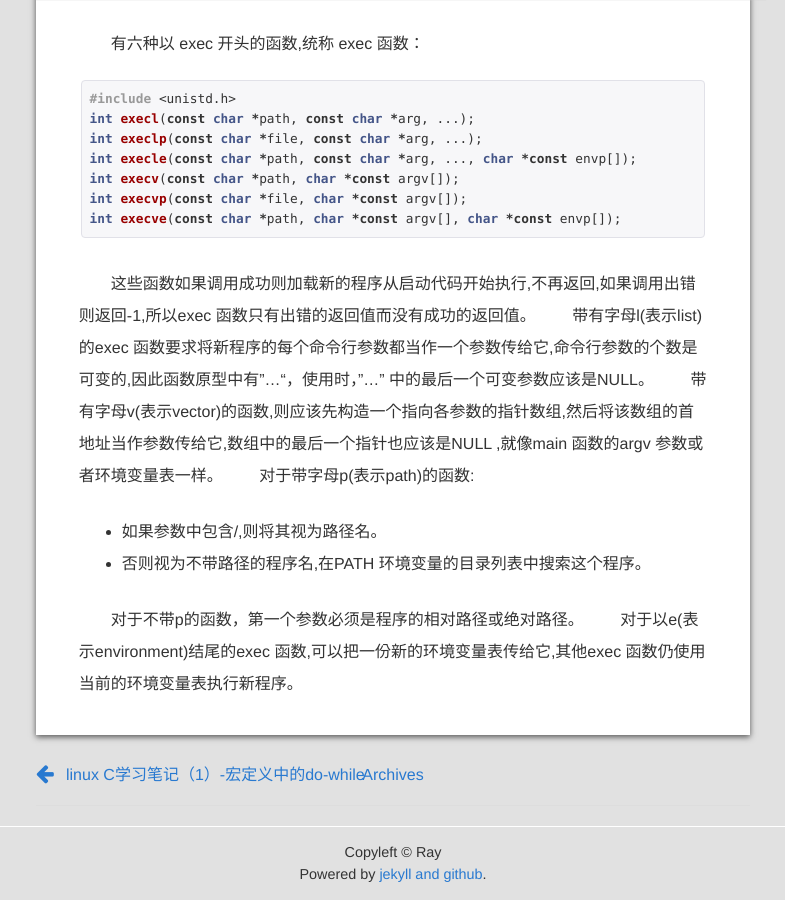
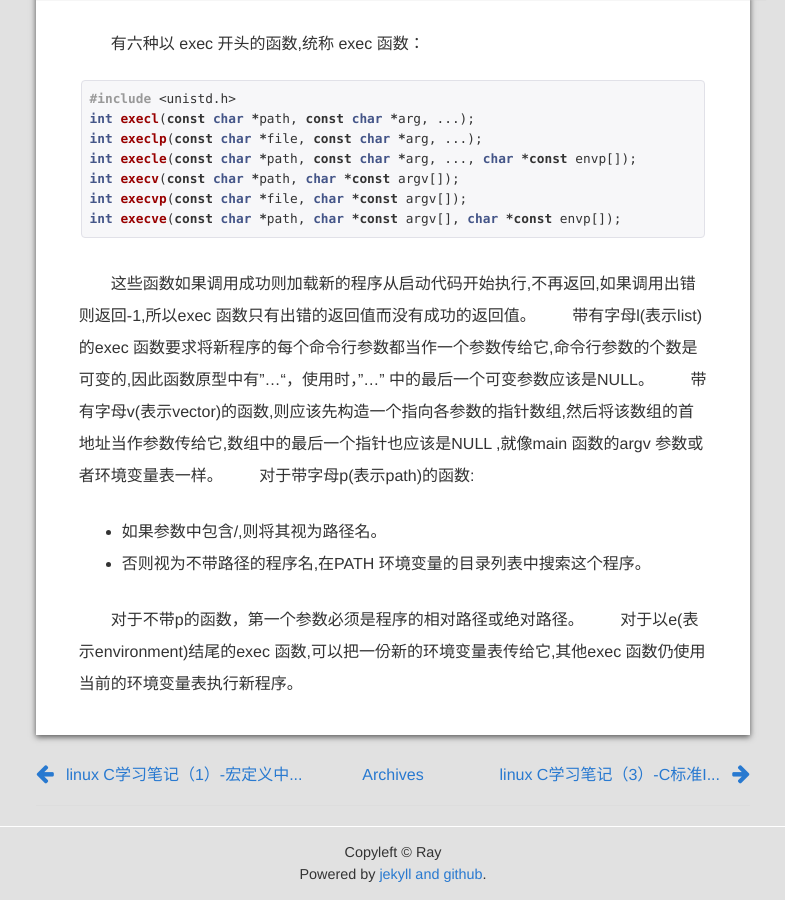
Before and after one commit to ray7551/empty, a Jekyll site: the page built from _posts/2013-10-16-process-control.md, in a window 1280 px wide and 900 px high, scrolled down 3172 px. Shown: the whole window, without its empty margins (247-1032 px from the left). Built offline with Jekyll 4.4.1, drawn with Linux system fonts in a browser that asks for light colours; nearby versions of some CDN libraries.

Commit message:
truncate titles

```diff
--- a/_layouts/default.html
+++ b/_layouts/default.html
@@ -5,7 +5,7 @@
     <meta http-equiv="X-UA-Compatible" content="IE-edge,chrome=1">
     <meta name="author" content="Ray">
 	<meta name="description" content="Ray's Blog">
-	<meta name="keywords" content="{{page.keywords | append: ','}}{{page.tags | join: ',' | append: ','}}emptysea">
+	<meta name="keywords" content="{{page.keywords | append: ','}}{{page.tags }},emptysea">
     <meta name="viewport" content="width=device-width, initial-scale=1, maximum-scale=1">
 	<base href="{{site.url}}" />
 	<link rel="shortcut icon" href="images/moon.png" />
@@ -70,11 +70,11 @@
 		{% if page.previous or page.next %}
 		<nav id="pagenavi">
 			{% if page.previous %}
-				<a href="{{page.previous.url}}" class="prev">{{page.previous.title}}</a>
+				<a href="{{page.previous.url}}" title="{{page.previous.title}}" class="prev">{{page.previous.title|truncate: 22}}</a>
 			{% endif %}
 
 			{% if page.next %}
-				<a href="{{page.next.url}}" class="next">{{page.next.title}}</a>
+				<a href="{{page.next.url}}" title="{{page.next.title}}" class="next">{{page.next.title|truncate: 22}}</a>
 			{% endif %}
 			<div class="center"><a href="{{site.url}}">Archives</a></div>
 		</nav>
--- a/_posts/2013-10-16-process-control.md
+++ b/_posts/2013-10-16-process-control.md
@@ -3,7 +3,7 @@ published: true
 layout: default
 title: linux C学习笔记（2）-进程的建立与运行
 keywords: 进程，C语言
-tags: C, 进程
+tags: C,进程
 ---
 
 ###进程的概念
```
Also changed, not shown: _posts/2013-10-21-standard-io.md (+1 -1 lines).
